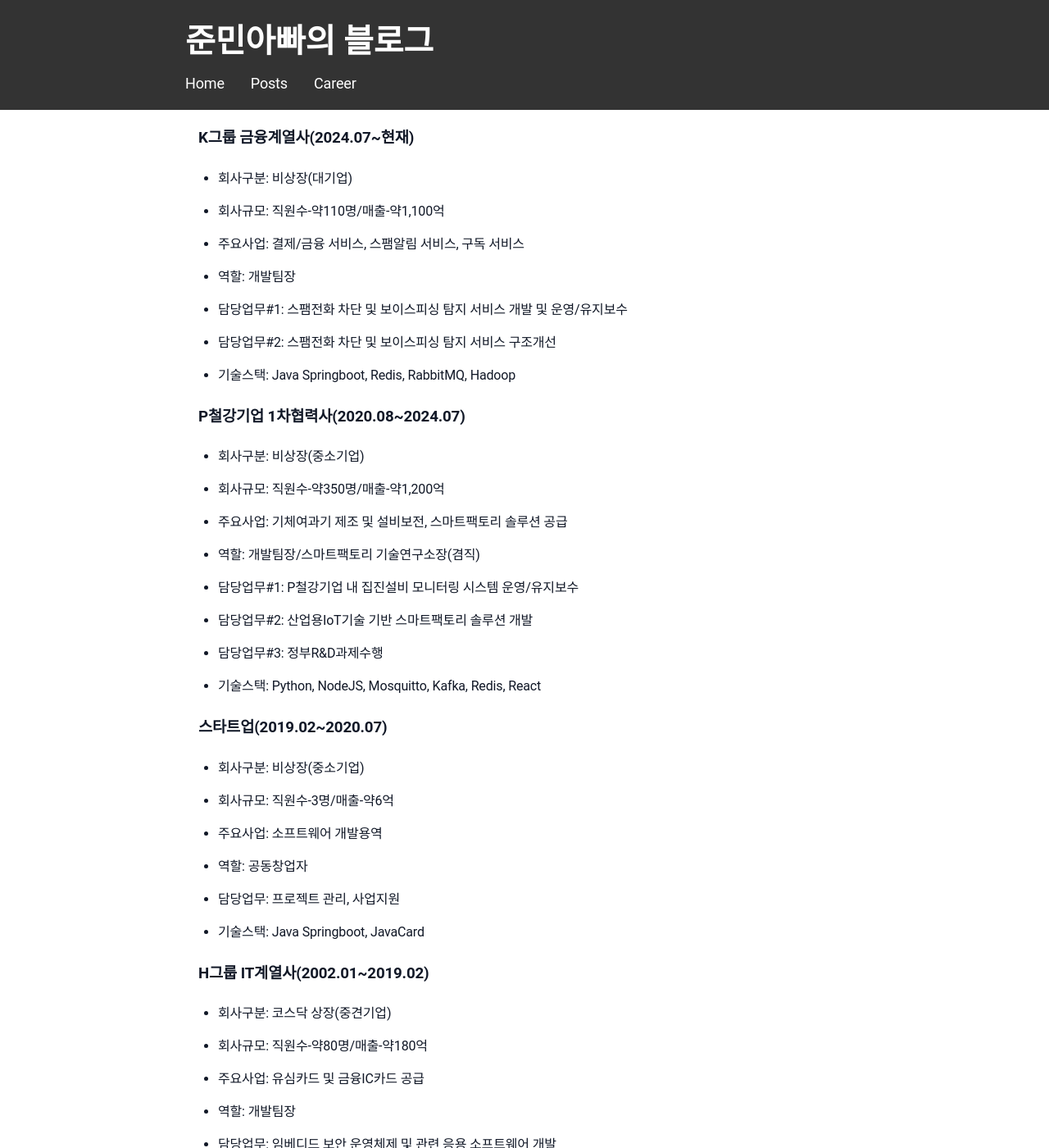
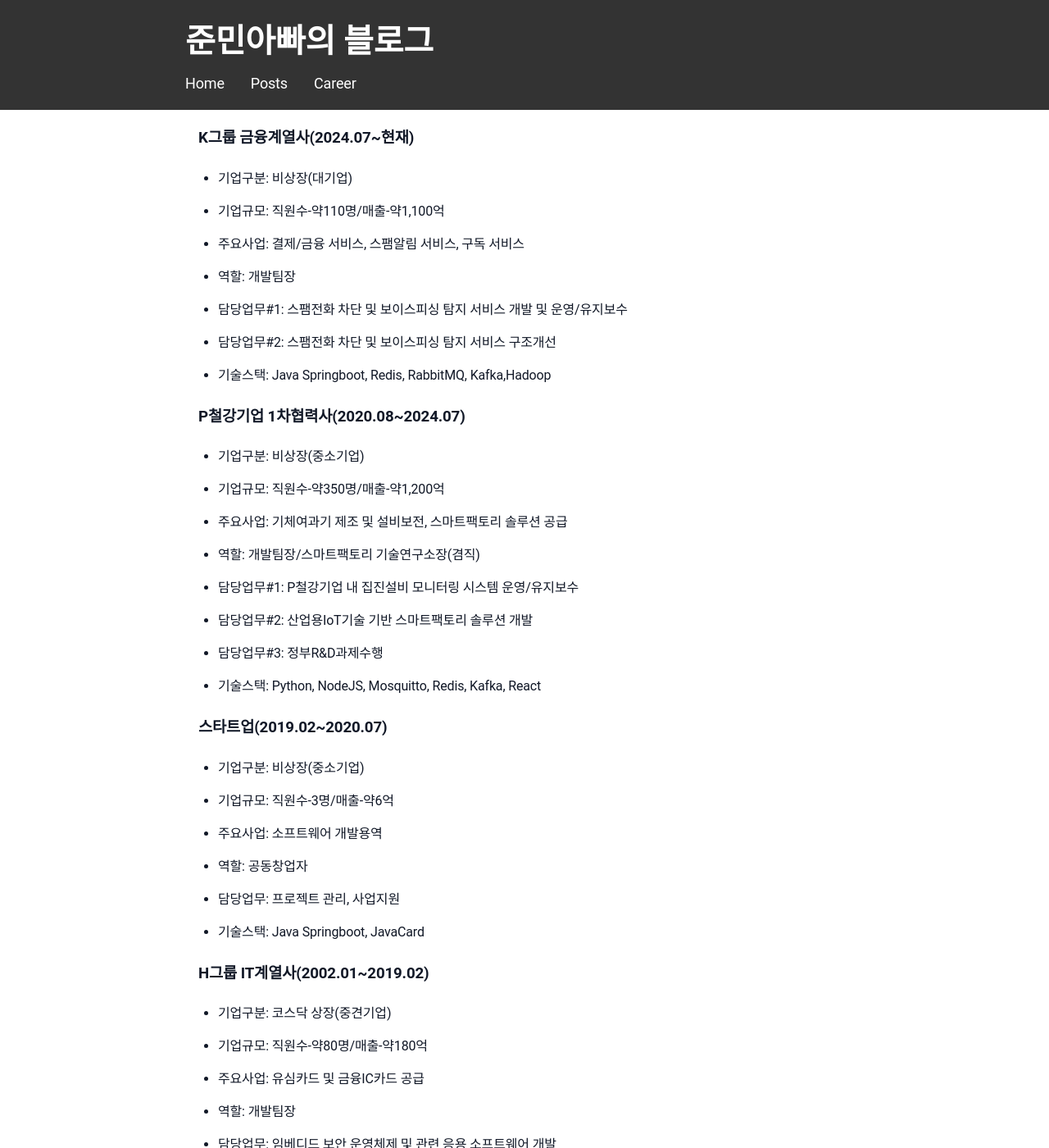
Before and after one commit to sanghoon-lee/sanghoon-lee.github.io, a Jekyll site: the page built from career.md, in a window 1280 px wide and 1400 px high. Shown: the whole window at 82% size. Built offline with Jekyll 4.4.1, drawn with Linux system fonts in a browser that asks for light colours; some of the changed text lies outside the part shown.

```diff
--- a/career.md
+++ b/career.md
@@ -5,36 +5,36 @@ permalink: /career/
 ---
 
 ### K그룹 금융계열사(2024.07~현재)
-* 회사구분: 비상장(대기업)
-* 회사규모: 직원수-약110명/매출-약1,100억
+* 기업구분: 비상장(대기업)
+* 기업규모: 직원수-약110명/매출-약1,100억
 * 주요사업: 결제/금융 서비스, 스팸알림 서비스, 구독 서비스
 * 역할: 개발팀장
 * 담당업무#1: 스팸전화 차단 및 보이스피싱 탐지 서비스 개발 및 운영/유지보수
 * 담당업무#2: 스팸전화 차단 및 보이스피싱 탐지 서비스 구조개선
-* 기술스택: Java Springboot, Redis, RabbitMQ, Hadoop
+* 기술스택: Java Springboot, Redis, RabbitMQ, Kafka,Hadoop
 
 ### P철강기업 1차협력사(2020.08~2024.07)
-* 회사구분: 비상장(중소기업)
-* 회사규모: 직원수-약350명/매출-약1,200억
+* 기업구분: 비상장(중소기업)
+* 기업규모: 직원수-약350명/매출-약1,200억
 * 주요사업: 기체여과기 제조 및 설비보전, 스마트팩토리 솔루션 공급
 * 역할: 개발팀장/스마트팩토리 기술연구소장(겸직)
 * 담당업무#1: P철강기업 내 집진설비 모니터링 시스템 운영/유지보수
 * 담당업무#2: 산업용IoT기술 기반 스마트팩토리 솔루션 개발
 * 담당업무#3: 정부R&D과제수행
-* 기술스택: Python, NodeJS, Mosquitto, Kafka, Redis, React
+* 기술스택: Python, NodeJS, Mosquitto, Redis, Kafka, React
 
 ### 스타트업(2019.02~2020.07)
-* 회사구분: 비상장(중소기업)
-* 회사규모: 직원수-3명/매출-약6억
+* 기업구분: 비상장(중소기업)
+* 기업규모: 직원수-3명/매출-약6억
 * 주요사업: 소프트웨어 개발용역
 * 역할: 공동창업자
 * 담당업무: 프로젝트 관리, 사업지원
 * 기술스택: Java Springboot, JavaCard
 
 ### H그룹 IT계열사(2002.01~2019.02)
-* 회사구분: 코스닥 상장(중견기업)
-* 회사규모: 직원수-약80명/매출-약180억
+* 기업구분: 코스닥 상장(중견기업)
+* 기업규모: 직원수-약80명/매출-약180억
 * 주요사업: 유심카드 및 금융IC카드 공급
 * 역할: 개발팀장
 * 담당업무: 임베디드 보안 운영체제 및 관련 응용 소프트웨어 개발
-* 기술스택: Java, JavaCard
+* 기술스택: ASM, C/C++, Java, JavaCard
```
